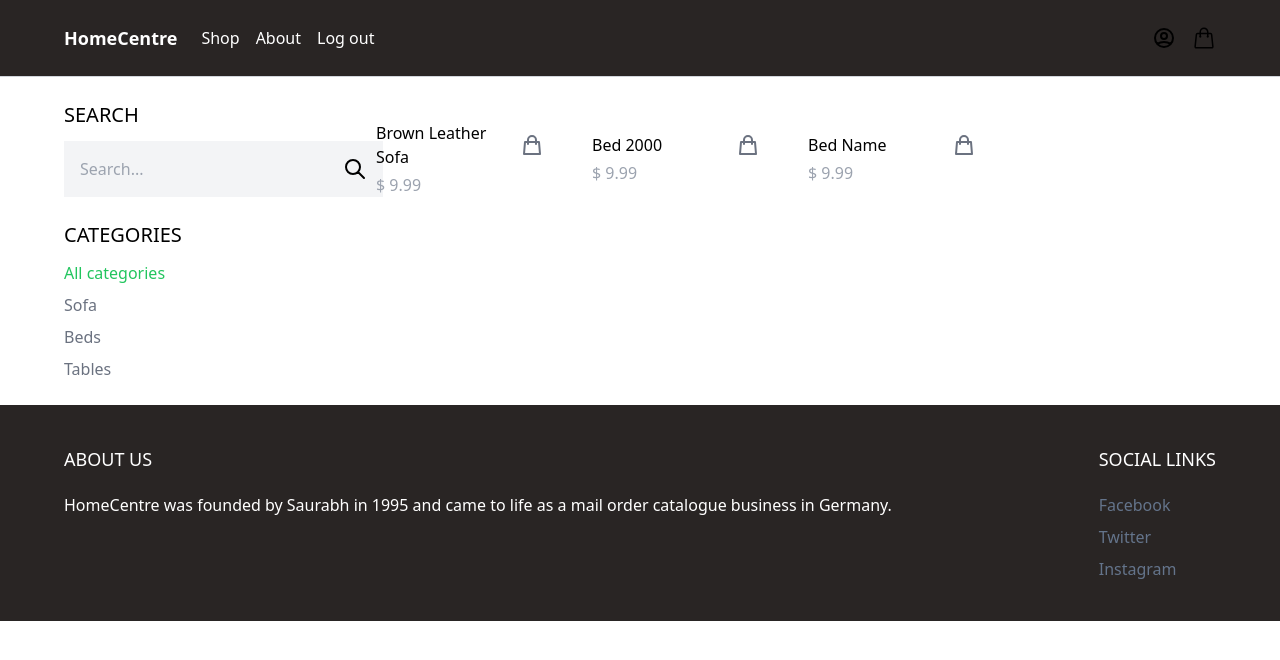
After one commit to imsaurabh1/homecentre, a Django app: page /shop/ in a window 1280 px wide. The commit adds this page. Shown: the top 660 px of the page. Run offline with Django 4.2, Linux system fonts and the light colour scheme; data comes from the database, SQL or seed files in the repository; some libraries are stand-ins or nearby versions.

Commit message:
Added Product View Page

```diff
--- a/core/templates/core/base.html
+++ b/core/templates/core/base.html
@@ -15,7 +15,7 @@
                     <a href="{% url 'frontpage' %}" class="py-4 text-lg text-white-500 font-semibold">HomeCentre</a>
 
                     <ul class="text-white flex items-center space-x-4">
-                        <li><a href="#">Shop</a></li>
+                        <li><a href="{% url 'shop' %}">Shop</a></li>
                         <li><a href="#">About</a></li>
 
                             <li><a href="#">Log out</a></li>
--- /dev/null
+++ b/core/templates/core/shop.html
@@ -0,0 +1,54 @@
+{% extends 'core/base.html'%}
+
+{% block content %}
+<div class="max-w-6xl mx-auto flex flex-wrap items-start py-6 px-6 xl:px-0">
+    <div class="filters w-full lg:w-1/4">
+        <h3 class="mb-3 text-xl uppercase">Search</h3>
+        <form>
+            <div class="flex">
+                <input type="text" name="query" class="p-4 bg-gray-100 border-0" placeholder="Search...">
+
+                <button class="p-4 bg-gray-100 border-0">
+                    <svg xmlns="http://www.w3.org/2000/svg" class="h-6 w-6" fill="none" viewBox="0 0 24 24" stroke="currentColor">
+                        <path stroke-linecap="round" stroke-linejoin="round" stroke-width="2" d="M21 21l-6-6m2-5a7 7 0 11-14 0 7 7 0 0114 0z" />
+                    </svg>
+                </button>
+            </div>
+        </form>
+
+        <h3 class="mt-6 mb-3 text-xl uppercase">Categories</h3>
+        <ul class="space-y-2">
+            <li><a href="#" class="text-green-500">All categories</a></li>
+            <li><a href="#" class="text-gray-500">Sofa</a></li>
+            <li><a href="#" class="text-gray-500">Beds</a></li>
+            <li><a href="#" class="text-gray-500">Tables</a></li>
+
+
+
+        </ul>
+
+    </div>
+    <div class="products w-full lg:w-3/4 -mt-4 flex items-center flex-wrap">
+        {% for product in products %}
+            <div class="w-full md:w-1/3 xl:w-1/4 p-6">
+                <a href="#">
+                    <img class="rounded-xl hover:shadow-lg" scr="">
+                </a>
+                <div class="pt-3 flex items-center justify-between">
+                    <a href="#">{{ product.name }}</a>
+
+                    <a href="#" class="text-gray-500 hover:text-gray-800">
+                        <svg xmlns="http://www.w3.org/2000/svg" class="h-6 w-6" fill="none" viewBox="0 0 24 24" stroke="currentColor">
+                            <path stroke-linecap="round" stroke-linejoin="round" stroke-width="2" d="M16 11V7a4 4 0 00-8 0v4M5 9h14l1 12H4L5 9z" />
+                        </svg>
+                    </a>
+                </div>
+                <p class="pt-1 text-gray-400">$ 9.99</p>
+            </div>
+        {% endfor %}
+
+
+    </div>
+</div>
+
+{% endblock %}
--- a/core/views.py
+++ b/core/views.py
@@ -5,3 +5,9 @@ from product.models import Product
 def frontpage(request):
     products = Product.objects.all()[0:8]
     return render(request, 'core/frontpage.html', {'products': products})
+
+def shop(request):
+    products = Product.objects.all()
+
+
+    return render(request, 'core/shop.html', {'products': products} )
--- a/homecentre/urls.py
+++ b/homecentre/urls.py
@@ -1,9 +1,12 @@
 from django.contrib import admin
 from django.urls import path
 
-from core.views import frontpage
+from core.views import frontpage, shop
+from product.views import product
 
 urlpatterns = [
     path('', frontpage, name='frontpage'),
+    path('shop/', shop, name='shop'),
+    path('product/', product, name='product'),
     path('admin/', admin.site.urls),
 ]
--- a/product/views.py
+++ b/product/views.py
@@ -1,3 +1,4 @@
 from django.shortcuts import render
 
-# Create your views here.
+def product(request):
+    return render(request, 'product/product.html')
```
Also changed, not shown: product/templates/product/product.html (added, +25 -0 lines).
